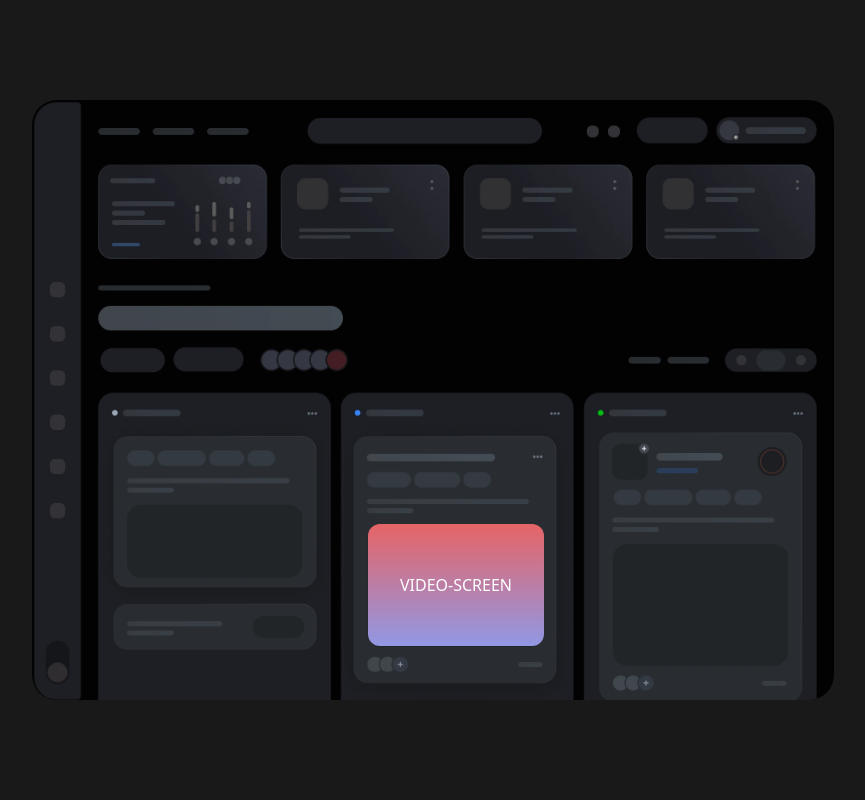
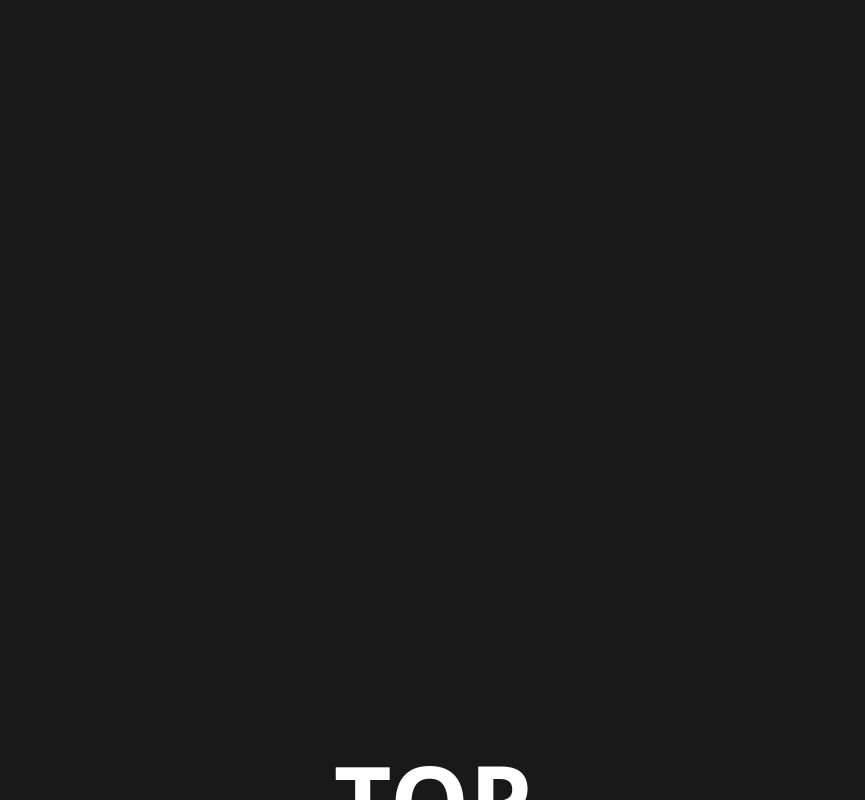
Before and after one commit to HopeFullee/scroll-animation-practice, a React (Create React App) app: page / in a window 1280 px wide. Shown: the top 800 px of the page, without its empty margins (207-1072 px from the left). Built offline with nearby package versions, Linux system fonts and the light colour scheme.

Commit message:
design: lenis smooth scroll 버벅임 해결

```diff
--- a/src/App.tsx
+++ b/src/App.tsx
@@ -1,19 +1,20 @@
 import { SmoothScroll } from './components/shared';
 import QclayAnim from './components/q-clay';
 import ThreeDimensionGrid from './components/three-dimension-grid';
+import { ScrollContainer } from './components/shared/scroll-container';
 
 function App() {
   return (
     <SmoothScroll>
-      <div className="relative overflow-hidden bg-black/90">
-        <QclayAnim />
-        {/* <div className="h-[200vh] flex-center">
+      <div className="relative bg-black/90">
+        <div className="h-[200vh] flex-center">
           <p className="text-100 font-semibold text-white">TOP</p>
         </div>
+        <QclayAnim />
         <ThreeDimensionGrid />
         <div className="h-[200vh] flex-center">
           <p className="text-100 font-semibold text-white">BOTTOM</p>
-        </div> */}
+        </div>
       </div>
     </SmoothScroll>
   );
--- a/src/components/q-clay/index.tsx
+++ b/src/components/q-clay/index.tsx
@@ -1,23 +1,31 @@
 import { motion, useScroll, useTransform } from 'framer-motion';
+import { useRef } from 'react';
 
 const QclayAnim = () => {
-  const { scrollYProgress } = useScroll();
-  const translateX = useTransform(scrollYProgress, [0, 0.5], ['0%', '-100%']);
-  const firstSceneScale = useTransform(scrollYProgress, [0.15, 0.25], [1, 0.4]);
+  const contentRef = useRef<HTMLDivElement | null>(null);
+
+  const { scrollYProgress } = useScroll({
+    target: contentRef,
+    smooth: 100,
+  });
+  const translateX = useTransform(scrollYProgress, [0, 0.55], ['0%', '-100%']);
+  const firstSceneScale = useTransform(scrollYProgress, [0.1, 0.25], [1, 0.5]);
   const secondSceneScale = useTransform(scrollYProgress, [0, 0.5, 0.55, 1], [1, 10.9, 10.9, 1]);
-  const secondSceneX = useTransform(scrollYProgress, [0, 0.5, 0.55, 1], ['0%', '-31.5%', '-31.5%', '0%']);
+  const secondSceneX = useTransform(scrollYProgress, [0, 0.1, 0.55, 1], ['0%', '-30%', '-30%', '0%']);
   const secondSceneY = useTransform(scrollYProgress, [0, 0.5, 0.55, 1], ['-33%', '-335%', '-335%', '0%']);
   const secondSceneBgOpacity = useTransform(scrollYProgress, [0.5, 0.55], [0, 1]);
 
   return (
-    <section className="relative h-[300vh]">
-      <motion.div id="inner-scroll-x" className="flex inset-0 fixed" style={{ translateX }}>
-        <motion.div className="fixed inset-0 w-full bg-gray-400 flex-center" style={{ scale: firstSceneScale }}>
-          <p className="text-[calc(120/1920*100vw)] font-semibold text-white">SCENE - 01</p>
-        </motion.div>
-        <div className="fixed inset-0 w-full flex-center translate-x-[100%] duration-0">
+    <section ref={contentRef} className="relative h-[300vh] overflow-clip">
+      <motion.div className="flex h-[100vh] w-full top-0 sticky" style={{ translateX }}>
+        <div className="w-full absolute inset-0 flex-center translate-all duration-[100ms] ease-linear">
+          <motion.p style={{ scale: firstSceneScale }} className="text-[calc(120/1920*100vw)] font-semibold text-white">
+            SCENE - 01
+          </motion.p>
+        </div>
+        <div className="w-full absolute inset-0 flex-center translate-x-[100%] ">
           <motion.div
-            className="relative h-[37.5rem] w-[50.125rem] overflow-hidden rounded-[25px]"
+            className="relative h-[calc(600/1920*100vw)] w-[calc(800/1920*100vw)] rounded-[calc(25/1920*100vw)] translate-all duration-[100ms] ease-linear overflow-hidden"
             style={{
               scale: secondSceneScale,
               translateX: secondSceneX,
@@ -30,15 +38,21 @@ const QclayAnim = () => {
                 opacity: secondSceneBgOpacity,
               }}
             >
-              <img src={process.env.PUBLIC_URL + '/assets/images/ui-bg.webp'} alt="ui-bg" />
+              <img
+                src={process.env.PUBLIC_URL + '/assets/images/ui-bg.webp'}
+                width={802}
+                height={601.5}
+                className="object-cover w-full"
+                alt="ui-bg"
+              />
             </motion.div>
             <div
-              className="absolute z-[10] h-[7.6rem] w-[11rem] rounded-xl top-[26.5rem] left-[21rem] flex-center"
+              className="absolute z-[10] h-[calc(118/1920*100vw)] w-[calc(176/1920*100vw)] rounded-[calc(12/1920*100vw)] bottom-[9.5%] left-[41.8%] flex-center translate-all duration-[100ms] ease-linear"
               style={{
                 background: 'linear-gradient(#e66465, #9198e5)',
               }}
             >
-              <p className="text-white text-16">VIDEO-SCREEN</p>
+              <p className="text-white font-semibold text-[calc(16/1920*100vw)]">VIDEO-SCREEN</p>
             </div>
           </motion.div>
         </div>
--- /dev/null
+++ b/src/components/shared/scroll-container/index.tsx
@@ -0,0 +1,50 @@
+import { motion, useScroll, useSpring, useTransform } from 'framer-motion';
+import { useEffect, useRef, useState } from 'react';
+
+interface Props {
+  children: React.ReactNode;
+}
+
+export const ScrollContainer = ({ children }: Props) => {
+  const contentRef = useRef<HTMLDivElement | null>(null);
+  const [contentHeight, setContentHeight] = useState(0);
+  const [windowHeight, setWindowHeight] = useState(0);
+
+  useEffect(() => {
+    const handleResize = () => {
+      if (contentRef.current !== null) {
+        setContentHeight(contentRef.current.scrollHeight);
+      }
+      setWindowHeight(window.innerHeight);
+    };
+
+    handleResize();
+
+    window.addEventListener('resize', handleResize);
+
+    return () => {
+      window.removeEventListener('resize', handleResize);
+    };
+  }, []);
+
+  const { scrollYProgress } = useScroll();
+  const smoothProgress = useSpring(scrollYProgress, {
+    mass: 0.1,
+    stiffness: 100,
+    damping: 20,
+    restDelta: 0.001,
+  });
+
+  const y = useTransform(smoothProgress, (value) => {
+    return value * -(contentHeight - windowHeight);
+  });
+
+  return (
+    <>
+      <div style={{ height: contentHeight }} />
+      <motion.div className="w-full overflow-hidden fixed top-0 flex flex-col" ref={contentRef} style={{ y: y }}>
+        {children}
+      </motion.div>
+    </>
+  );
+};
--- a/src/components/shared/smooth-scroll/index.tsx
+++ b/src/components/shared/smooth-scroll/index.tsx
@@ -6,7 +6,7 @@ interface Props {
 
 export const SmoothScroll = ({ children }: Props) => {
   const lenisOptions = {
-    lerp: 0.2,
+    lerp: 0.1,
     direction: 'vertical',
     gestureDirection: 'vertical',
     smooth: true,
--- a/src/components/three-dimension-grid/index.tsx
+++ b/src/components/three-dimension-grid/index.tsx
@@ -4,14 +4,14 @@ import Item from './item';
 
 const ThreeDimensionGrid = () => {
   const gridRef = useRef(null);
-  const { scrollYProgress } = useScroll({ target: gridRef, offset: ['start end', 'end end'] });
+  const { scrollYProgress } = useScroll({ target: gridRef, offset: ['25% end', 'end end'], smooth: 100 });
   const containerZ = useTransform(scrollYProgress, [0, 1], ['0px', '6500px']);
 
   return (
-    <section ref={gridRef} className="pb-[100vh]">
+    <section ref={gridRef} className="pb-[50vh] mt-[50vh] overflow-x-clip">
       <div style={{ perspective: '1500px' }} className="relative p-[2rem] flex-center">
         <motion.div
-          className="grid grid-cols-8 gap-[2vw] w-[105vw] box-border"
+          className="grid grid-cols-8 gap-[2vw] w-full box-border transition-all duration-100 ease-linear"
           style={{ transformStyle: 'preserve-3d', translateZ: containerZ }}
         >
           {Array(48)
```
